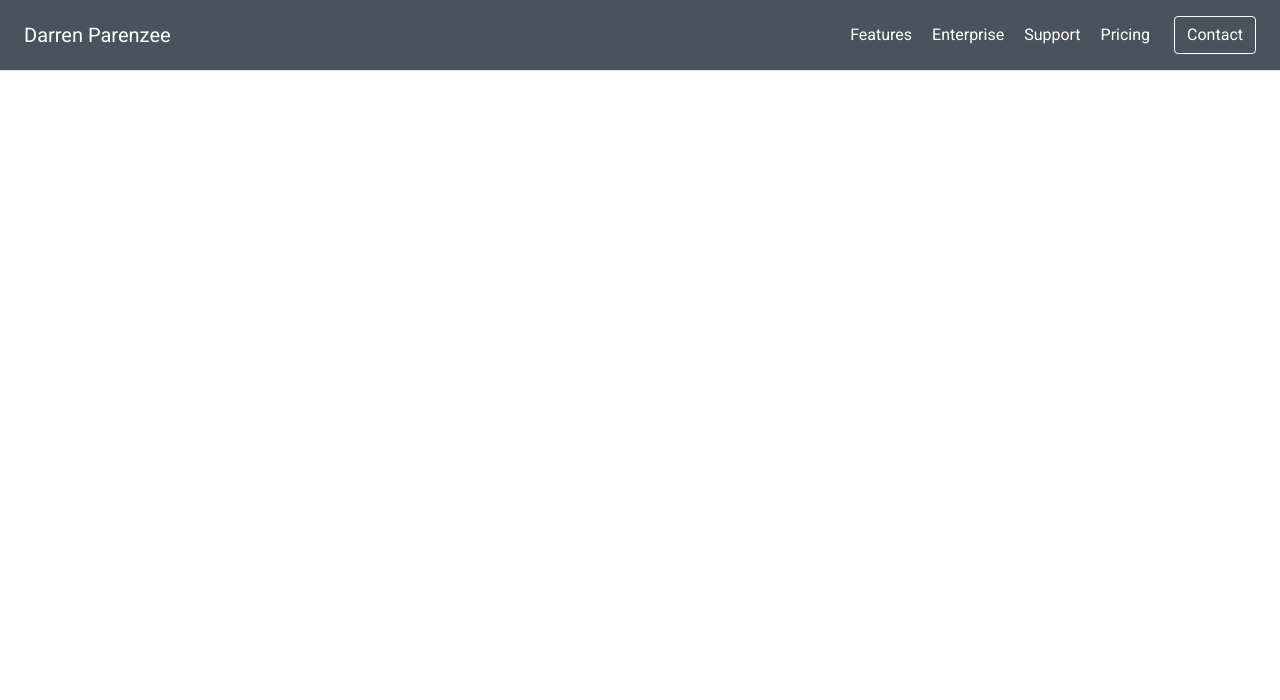
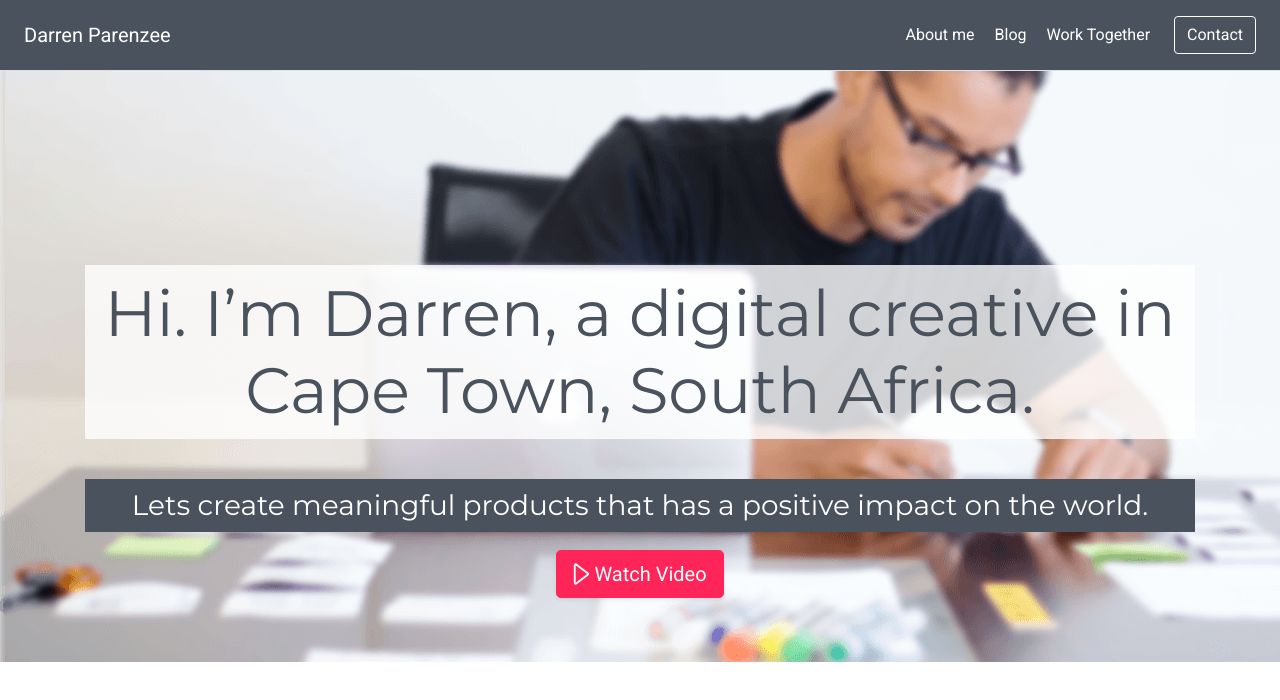
Before and after one commit to DarrenParenzee/darrendesigns2018, a plain HTML site: page index.html in a window 1280 px wide. Drawn offline with nearby package versions, Linux system fonts and the light colour scheme.

Commit message:
Added text to hero and button

```diff
--- a/index.html
+++ b/index.html
@@ -24,16 +24,28 @@
 
   <body>
 
-    <div class="d-flex flex-column flex-md-row align-items-center p-3 px-md-4 mb-3 border-bottom box-shadow nav-bg">
+    <div class="d-flex flex-column flex-md-row align-items-center p-3 px-md-4 border-bottom nav-bg">
       <h5 class="my-0 mr-md-auto font-weight-normal white">Darren Parenzee</h5>
       <nav class="my-2 my-md-0 mr-md-3">
-        <a class="p-2" href="#">Features</a>
-        <a class="p-2" href="#">Enterprise</a>
-        <a class="p-2" href="#">Support</a>
-        <a class="p-2" href="#">Pricing</a>
+        <a class="p-2" href="#">About me</a>
+        <a class="p-2" href="#">Blog</a>
+        <a class="p-2" href="#">Work Together</a>
       </nav>
       <a class="btn btn-outline-white" href="#">Contact</a>
     </div>
+
+    <!-- Hero: Introduction -->
+    <section>
+      <div class="jumbotron home-hero-bg">
+        <div class="container">
+          <h1 class="text-center text-bg-color--light">Hi. I’m Darren, a digital creative in Cape Town, South Africa.</h1>
+          <h3 class="text-center white text-bg-color--dark">Lets create meaningful products that has a positive impact on the world.</h3>
+        </div>
+        <div class="text-center">
+          <a class="btn btn-primary shadow-sm btn-lg" href="#"><img src="img/play-btn.svg"> Watch Video</a>
+        </div>
+      </div>
+    </section>
 
     <!-- Bootstrap core JavaScript
     ================================================== -->
--- /dev/null
+++ b/scss/_home.scss
@@ -0,0 +1,35 @@
+/*INCLUDES*/
+@import '_variables.scss';
+
+.home-hero-bg {
+	background-image: url("../img/home-hero.png");
+	background-repeat: no-repeat;
+
+	h1 {
+		margin-top: $padding-large;
+		padding: $padding-xsmall 0;
+	}
+	h3 {
+		margin-top: $margin-small;
+		padding: $padding-xsmall 0;
+	}
+
+	.text-bg-color--light {
+		background-color: rgba($white, 80%);
+	}
+	.text-bg-color--dark {
+		background-color: $dark-blue;
+	}
+	a {
+		color: $white;
+		margin-top: $margin-xsmall;
+
+		img {
+			padding-bottom: $padding-xxsmall;
+		}
+	}
+	a:hover {
+		color: $white !important;
+		box-shadow: 0 1rem 3rem rgba(0, 0, 0, 0.175) !important;
+	}
+}
--- a/scss/_variables.scss
+++ b/scss/_variables.scss
@@ -12,3 +12,15 @@ $font-color-med: rgba($dark-blue, 80%);
 $font-default: 'Roboto', sans-serif;
 $font-heading: 'Montserrat', sans-serif;
 $font-special: 'Roboto Slab', serif;
+
+/*Spacing*/
+$padding-large: 130px;
+$padding-medium: 60px;
+$padding-small: 40px;
+$padding-xsmall: 10px;
+$padding-xxsmall: 4px;
+
+$margin-large: 130px;
+$margin-medium: 60px;
+$margin-small: 40px;
+$margin-xsmall: 10px;
--- a/scss/styles.scss
+++ b/scss/styles.scss
@@ -1,6 +1,7 @@
 /*Includes*/
 @import '_variables.scss';
 @import '_header.scss';
+@import '_home.scss';
 
 
 /*GLOBAL CLASSES*/
@@ -8,13 +9,56 @@
 body {
 	font-family: $font-default;
 	margin: 0;
+  background-color: #fff;
+  color: $font-color-med;
   font-size: 1rem;
   font-weight: 400;
   line-height: 1.5;
-  color: $font-color-med;
   text-align: left;
-  background-color: #fff;
+}
+h1, h2, h3,
+.h1, .h2, .h3, {
+  color: $dark-blue;
+  font-family: $font-heading;
+  font-weight: 500;
+  line-height: 1.2;
+  margin-bottom: 0.5rem;
+}
+
+h1, .h1 {
+  font-size: 4rem;
+}
+
+h2, .h2 {
+  font-size: 2.5rem;
+}
+
+h3, .h3 {
+  font-size: 1.75rem;
+}
+
+h4, .h4 {
+  font-size: 1.5rem;
+}
+
+h5, .h5 {
+  font-size: 1.25rem;
+}
+
+h6, .h6 {
+  font-size: 1rem;
 }
 .white {
 	color: $white;
 }
+.btn-primary {
+  color: $white;
+  background-color: $pink;
+  border-color: $pink;
+
+  :hover {
+  color: $white;
+  background-color: #FF3A69;
+  border-color: #FF3A69;
+	}
+}
```
Also changed, not shown: css/bootstrap.css, css/styles.css, img/home-hero.png (added), img/play-btn.svg (added), 1 other file.
